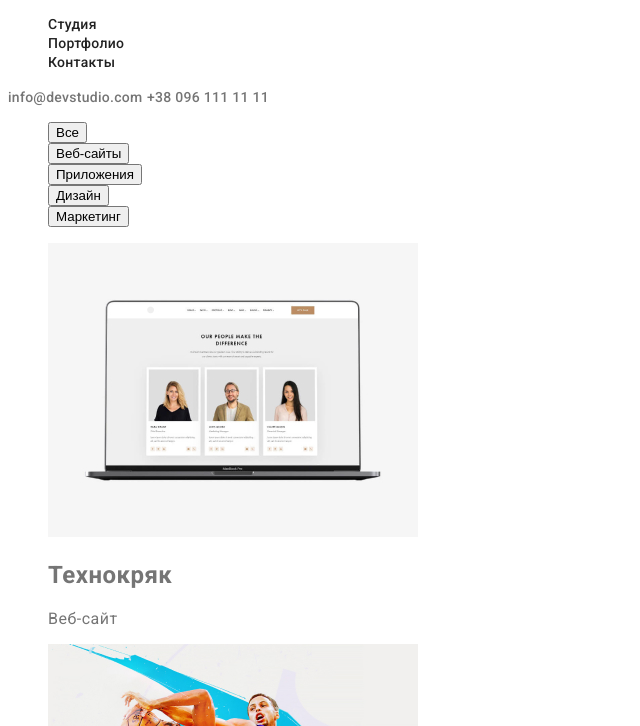
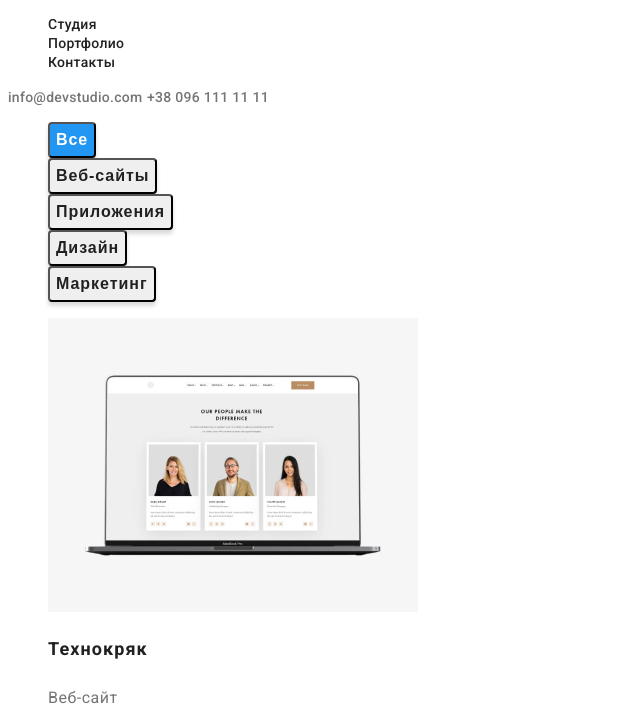
Before and after one commit to IvkoBulavenko/goit-markup-hw-01, a plain HTML site: page portfolio.html in a window 1280 px wide. Both pictures are taken after a click on the button "Все". Shown: the part 41-767 px from the top of the page, without its empty margins (0-640 px from the left). Drawn offline with Linux system fonts and the light colour scheme.

Commit message:
homework2

```diff
--- a/css/style.css
+++ b/css/style.css
@@ -7,7 +7,7 @@
   --title-text-color: #212121;
   --accent-color: #2196f3;
   --primary-white-color: #ffffff;
-  --second-background: #e5e5e5;
+  --second-background: #f5f4fa;
   --footer-background: #2f303a;
 }
 body {
@@ -82,11 +82,22 @@ h1 {
   text-transform: uppercase;
 }
 .button {
-  background: #2196f3;
   box-shadow: 0px 4px 4px rgba(0, 0, 0, 0.15);
   border-radius: 4px;
+  color: var(--title-text-color);
+  font-weight: 700;
+  font-size: 16px;
+  line-height: 1.875;
+  text-align: center;
+  letter-spacing: 0.06em;
+}
+.button:hover,
+.button:focus {
   color: var(--primary-white-color);
+  background-color: var(--accent-color);
+  text-decoration: none;
 }
+
 /* Особенности */
 .visually-hidden {
   position: absolute;
@@ -157,3 +168,18 @@ h1 {
   line-height: 1.71;
   color: rgba(255, 255, 255, 0.6);
 }
+.examples-works h2 {
+  font-weight: 700;
+  font-size: 18px;
+  line-height: 2;
+  letter-spacing: 0.06em;
+  color: var(--title-text-color);
+}
+.examples-works p {
+  font-family: Roboto;
+  font-weight: 400;
+  font-size: 16px;
+  line-height: 1.875;
+  letter-spacing: 0.03em;
+  color: var(--primary-text-color);
+}
--- a/portfolio.html
+++ b/portfolio.html
@@ -33,14 +33,14 @@
 
     </header>
     <main>
-        <section>
-<!-- <h1>Портфолио -->
+        <section class="examples-works">
+            <h1 class="visually-hidden">Портфолио</h1>
     <ul>
-        <li><button type="button">Все</button></li>
-        <li><button type="button">Веб-сайты</button></li>
-        <li><button type="button">Приложения</button></li>
-        <li><button type="button">Дизайн</button></li>
-        <li><button type="button">Маркетинг</button></li>
+        <li><button type="button" class="button">Все</button></li>
+        <li><button type="button" class="button">Веб-сайты</button></li>
+        <li><button type="button" class="button">Приложения</button></li>
+        <li><button type="button" class="button">Дизайн</button></li>
+        <li><button type="button" class="button">Маркетинг</button></li>
     </ul>
     <ul>
         <li>
@@ -93,13 +93,15 @@
         </section>
     </main>
     <!--Подвал-->
-    <footer>
-        <a href="index.html">WebStudio</a>
-        <address>
+    <footer class="footer">
+        <a href="index.html" class="logo">
+            <span class="logo-accent">Web</span>
+            <span class="logo-regular">Studio</span></a>
+        <address class="address-footer">
 
-            <a href="https://goo.gl/maps/RxFBM79pDtVXAwZK7">г. Киев, пр-т Леси Украинки, 26</a>
-            <a href="mailto:info@example.com">info@example.com</a>
-            <a href="tel:+380991111111">+38 099 111 11 11</a>
+            <a class="address-map" href="https://goo.gl/maps/RxFBM79pDtVXAwZK7">г. Киев, пр-т Леси Украинки, 26 <br></a>
+            <a class="addres-mailto" href="mailto:info@example.com">info@example.com</a>
+            <a class="addres-tel" href="tel:+380991111111">+38 099 111 11 11</a>
         </address>
     </footer>
     </body>
```
